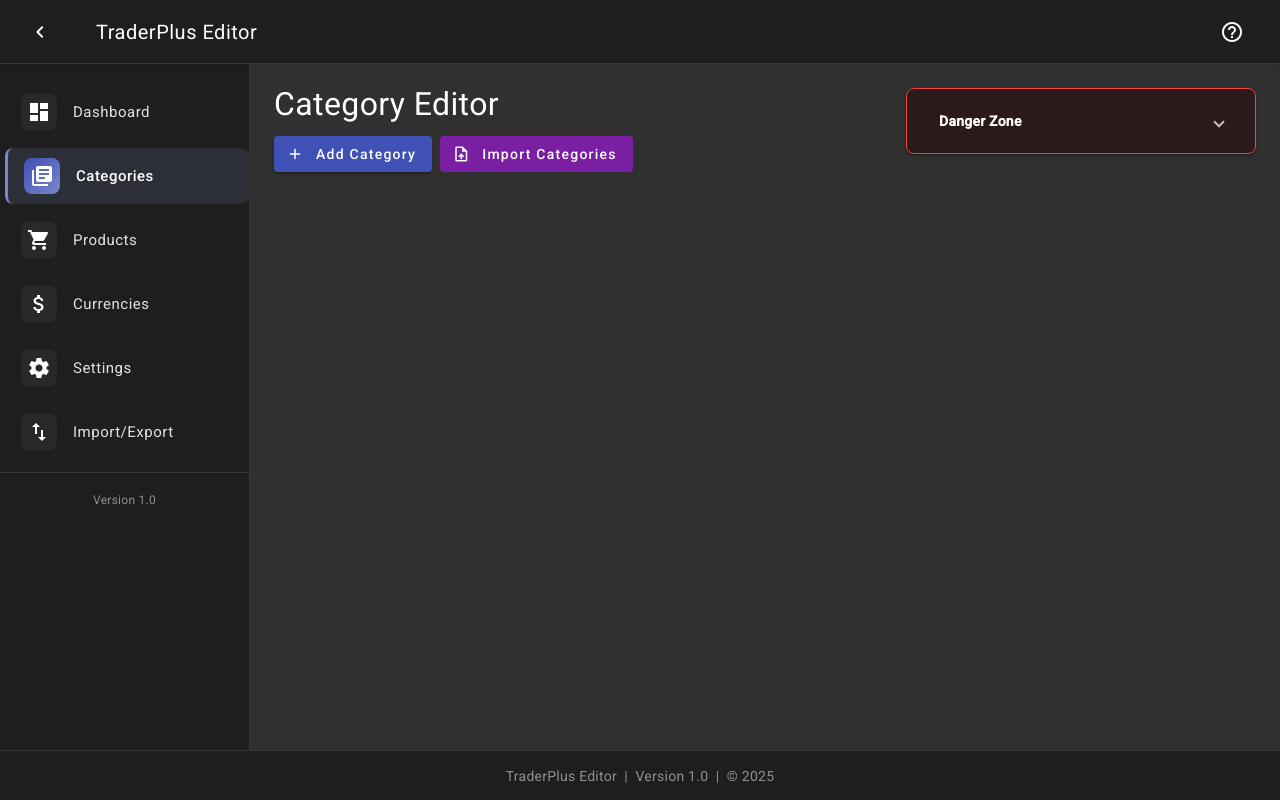
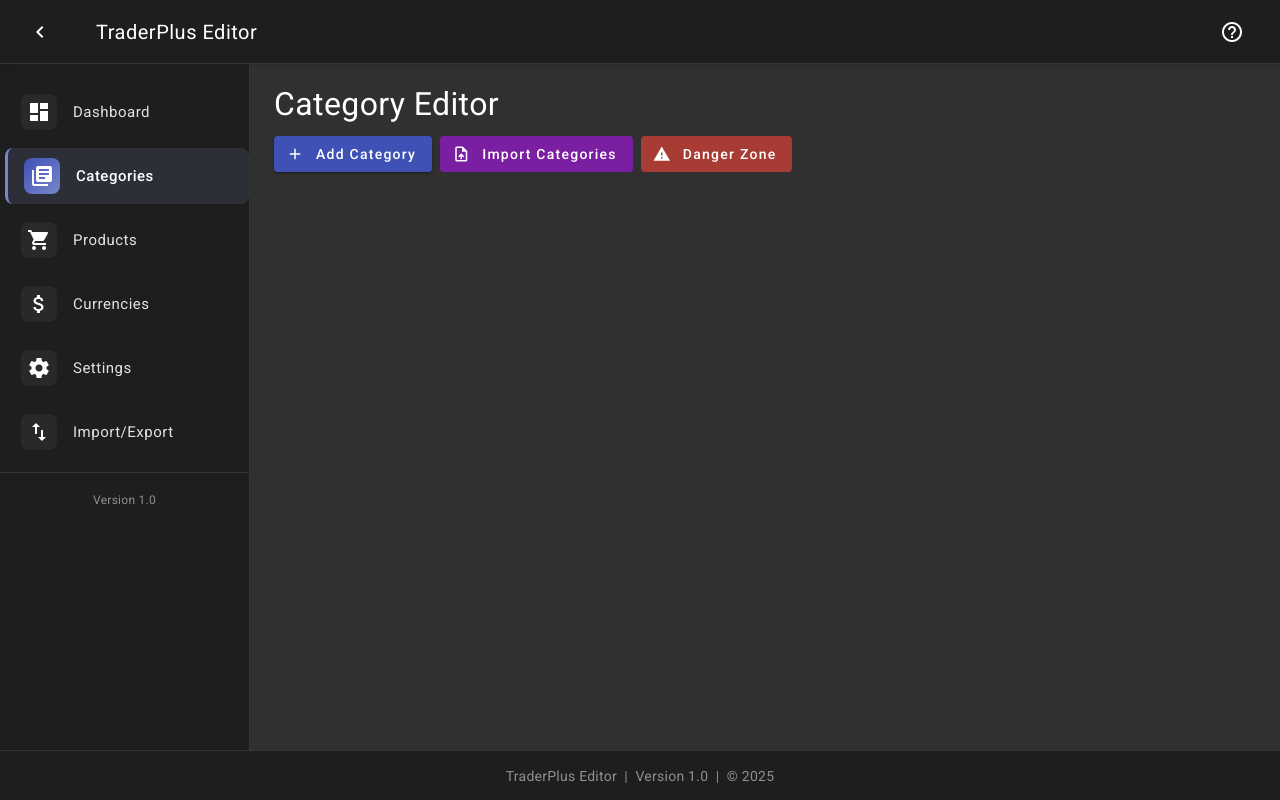
Before and after one commit to TheDmitri/traderpluseditor, an Angular app: page /categories in a window 1280 px wide. Built offline with nearby package versions, Linux system fonts and the light colour scheme.

Commit message:
replaced Danger-Zone panel with dropdownButton

```diff
--- a/src/app/features/category-editor/components/category-editor.component.html
+++ b/src/app/features/category-editor/components/category-editor.component.html
@@ -11,28 +11,22 @@
           <mat-icon>upload_file</mat-icon>
           Import Categories
         </button>
-      </div>
-    </div>
-    <div class="header-right">
-      <!-- Collapsible Danger Zone (default collapsed) -->
-      <div class="danger-zone-container">
-        <mat-expansion-panel class="danger-zone-panel" [expanded]="false">
-          <mat-expansion-panel-header>
-            <mat-panel-title>
-              Danger Zone
-            </mat-panel-title>
-          </mat-expansion-panel-header>
-          <div class="danger-zone-content">
-            <button mat-flat-button color="warn" (click)="removeAllCategories()">
-              <mat-icon>delete_forever</mat-icon>
-              Remove All Categories
-            </button>
-            <button mat-flat-button color="warn" (click)="toggleAllCategoriesVisibility()">
-              <mat-icon>visibility</mat-icon>
-              Toggle All Visibility
-            </button>
-          </div>
-        </mat-expansion-panel>
+        <!-- New Danger Zone Dropdown Button -->
+        <button mat-flat-button color="warn" [matMenuTriggerFor]="dangerMenu">
+          <mat-icon>warning</mat-icon>
+          Danger Zone
+        </button>
+        <!-- Danger Zone Menu -->
+        <mat-menu #dangerMenu="matMenu" class="danger-zone-menu">
+          <button mat-menu-item color="warn" (click)="removeAllCategories()">
+            <mat-icon>delete_forever</mat-icon>
+            <span>Remove All Categories</span>
+          </button>
+          <button mat-menu-item color="warn" (click)="toggleAllCategoriesVisibility()">
+            <mat-icon>visibility</mat-icon>
+            <span>Toggle All Visibility</span>
+          </button>
+        </mat-menu>
       </div>
     </div>
   </div>
--- a/src/app/features/category-editor/components/category-editor.component.scss
+++ b/src/app/features/category-editor/components/category-editor.component.scss
@@ -8,7 +8,8 @@
     display: flex;
     justify-content: space-between; /* Split header into two columns */
     align-items: flex-start;
-    margin-bottom: 50px;
+    margin-bottom: 50px; // Increased padding to prevent content shift
+    padding-bottom: 16px; // Added padding for dropdown space
 
     .header-left {
       display: flex;
@@ -33,34 +34,20 @@
           align-items: center;
           gap: 4px; /* Space between icon and text */
         }
+
+        // Style for the danger zone button
+        button[color="warn"] {
+          background-color: rgba(244, 67, 54, 0.61); // Subtle warning color
+          &:hover {
+            background-color: rgb(244, 67, 54);
+          }
+        }
       }
     }
 
     .header-right {
       display: flex;
       align-items: flex-start;
-    }
-  }
-
-  .danger-zone-container {
-    width: 350px; /* Set a fixed width for the Danger Zone */
-  }
-
-  /* Danger Zone styles applied to the mat-expansion-panel */
-  .danger-zone-panel {
-    border: 1px solid #f44336;
-    padding: 8px;
-    border-radius: 8px;
-    background-color: #2a1a1a; // toned down background
-    mat-expansion-panel-header {
-      color: #f44336;
-      font-weight: bold;
-    }
-    .danger-zone-content {
-      padding: 16px;
-      display: flex;
-      flex-direction: column; /* Stack buttons vertically */
-      gap: 8px;
     }
   }
 
--- a/src/app/features/category-editor/components/category-editor.component.ts
+++ b/src/app/features/category-editor/components/category-editor.component.ts
@@ -6,6 +6,7 @@
 import { MatSlideToggleModule } from '@angular/material/slide-toggle';
 import { MatIconModule } from '@angular/material/icon';
 import { MatButtonModule } from '@angular/material/button';
+import { MatMenuModule } from '@angular/material/menu';
 import { MatExpansionModule } from '@angular/material/expansion';
 import { StorageService } from '../../../core/services/storage.service';
 import { RouterModule } from '@angular/router';
@@ -22,6 +23,7 @@
     MatInputModule,
     MatSlideToggleModule,
     MatIconModule,
+    MatMenuModule,
     MatButtonModule,
     MatExpansionModule,
     RouterModule
```
